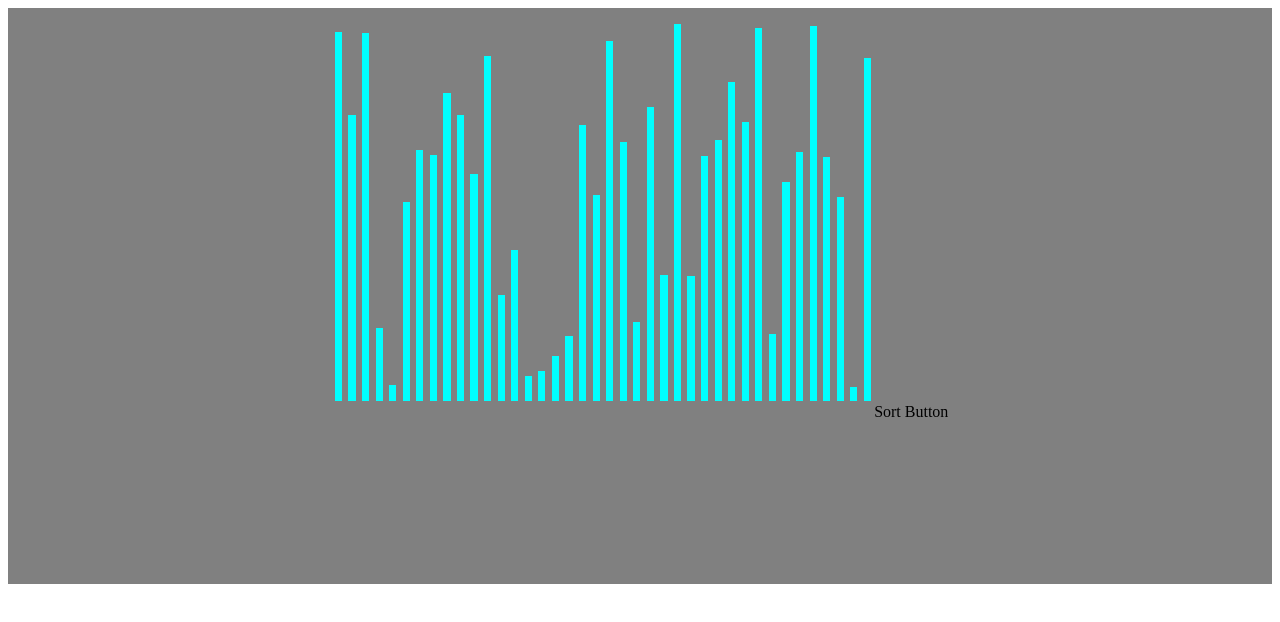
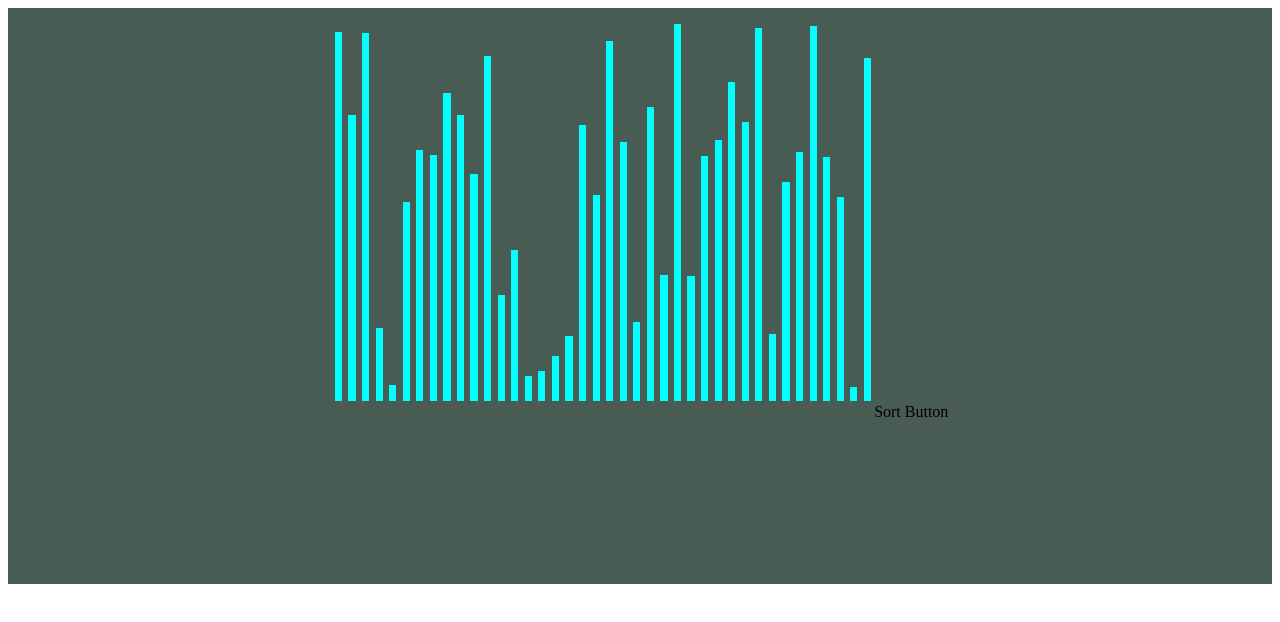
Before and after one commit to mandeepsangha/sorting-algorithms, a React (Create React App) app: page / in a window 1280 px wide. Shown: the top 622 px of the page. Built offline with nearby package versions, Linux system fonts and the light colour scheme.

Commit message:
CSS and organising file structure

```diff
--- a/package.json
+++ b/package.json
@@ -6,6 +6,7 @@
     "@testing-library/jest-dom": "^5.16.5",
     "@testing-library/react": "^13.3.0",
     "@testing-library/user-event": "^13.5.0",
+    "node": "^18.9.0",
     "react": "^18.2.0",
     "react-dom": "^18.2.0",
     "react-scripts": "5.0.1",
--- a/src/App.css
+++ b/src/App.css
@@ -2,16 +2,8 @@
   text-align: center;
 }
 
-.App-logo {
-  height: 40vmin;
-  pointer-events: none;
-}
 
-@media (prefers-reduced-motion: no-preference) {
-  .App-logo {
-    animation: App-logo-spin infinite 20s linear;
-  }
-}
+
 
 .App-header {
   background-color: #282c34;
@@ -42,10 +34,11 @@
   background-color: aqua;
   margin: 1rem 0.2rem;
   display: inline-block;
+
 }
 
 .back-bar {
-  background: grey;
+  background: rgb(73, 92, 84);
   margin: 0.5rem;
   display: absolute;
   height: 72vh;
--- a/src/App.js
+++ b/src/App.js
@@ -1,5 +1,5 @@
 import "./App.css";
-import VisualSort from "./VisualSort";
+import VisualSort from "./Components/VisualSort";
 
 function App() {
   return (
```
Also changed, not shown: src/Components/VisualSort.js (renamed from src/VisualSort.js), 2 other files (tests, documents, lock files or other folders).
